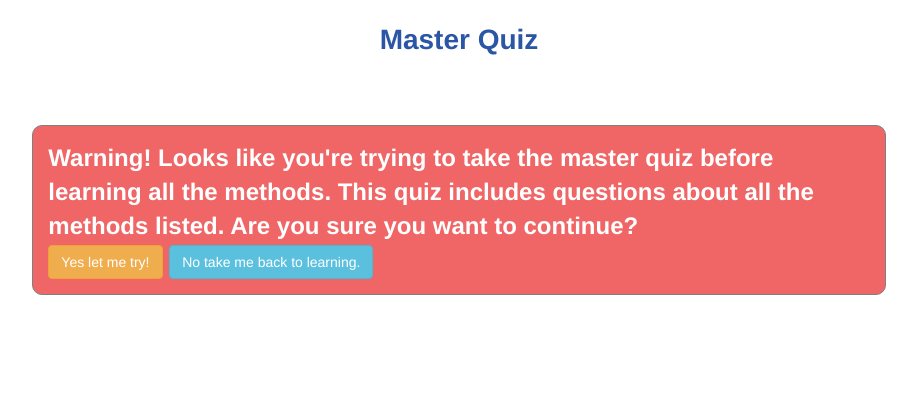
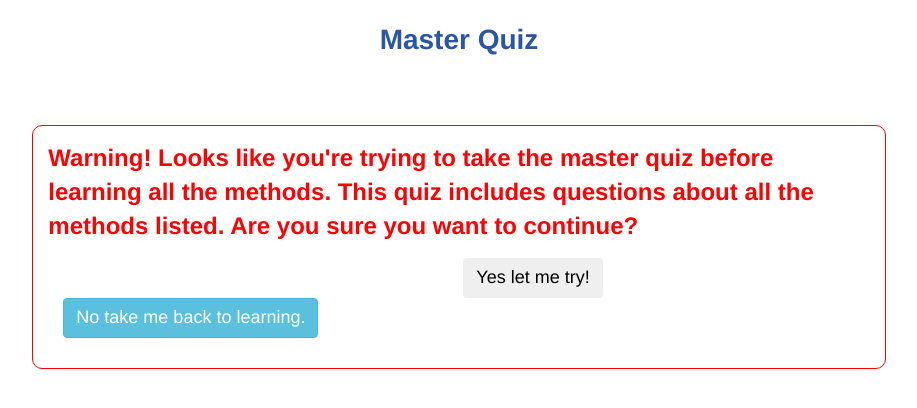
Before and after one commit to eozmen410/brew, a Flask app: page /master_quiz in a window 1280 px wide. Shown: the part 81-489 px from the top of the page, without its empty margins (181-1098 px from the left). Run offline with Flask 2, Linux system fonts and the light colour scheme; some libraries are stand-ins or nearby versions.

Commit message:
hover state

```diff
--- a/templates/master_quiz.html
+++ b/templates/master_quiz.html
@@ -100,20 +100,38 @@
                     width: 100%;
                 }
             .warn {
-                background-color: rgba(233, 22, 22, 0.657);
                 font-size: 24px;
                 font-weight: bold;
-                color:white;
+                color:red;
                 padding: 15px;
                 border-radius: 10px;
-                border: 1px solid gray;
+                border: 1px solid red;
                 margin-top: 15px;
                 margin-bottom: 15px;
             }
             .invisible{
                 display: none;
             }
-
+            .options{
+                /* margin-left: 400px; */
+                padding: 15px;
+                width: 100%;
+                /* margin-right: auto; */
+                /* font-weight: bold; */
+                /* font-size: 17px; */
+            }
+            .choose {
+                margin-left: auto;
+                margin-right: auto;
+                font-size: 18px;
+            }
+            #yes {
+                margin-left: 400px;
+                color: black;
+            }
+            #no {
+                margin-right: 150px;
+            }
         </style>
         <script type="text/javascript">
             var quiz = {{quiz|tojson}}
@@ -149,9 +167,10 @@
             <div class="col-md-8">
                 <div class="row warn" id="warn-msg" >Warning! Looks like you're trying to take the master quiz before learning all the methods. This quiz includes questions about all the methods listed. Are you sure you want to continue?
                     <br>
-                    <button class="btn btn-warning" id="yes">Yes let me try!</button>
-                    <a class="btn btn-info" id="no" href='/wish_list'>No take me back to learning.</a>
-                </div>
+                    <div class='options' >
+                    <button class="btn btn-dark choose" id="yes" >Yes let me try!</button>
+                    <a class="btn btn-info choose" id="no" href='/wish_list'>No take me back to learning.</a>
+                </div></div>
                 <div class="row"  id="quiz-content"></div>
 
             </div>
```
Also changed, not shown: static/welcome.js (+28 -2 lines), templates/welcome.html (+7 -1 lines).
